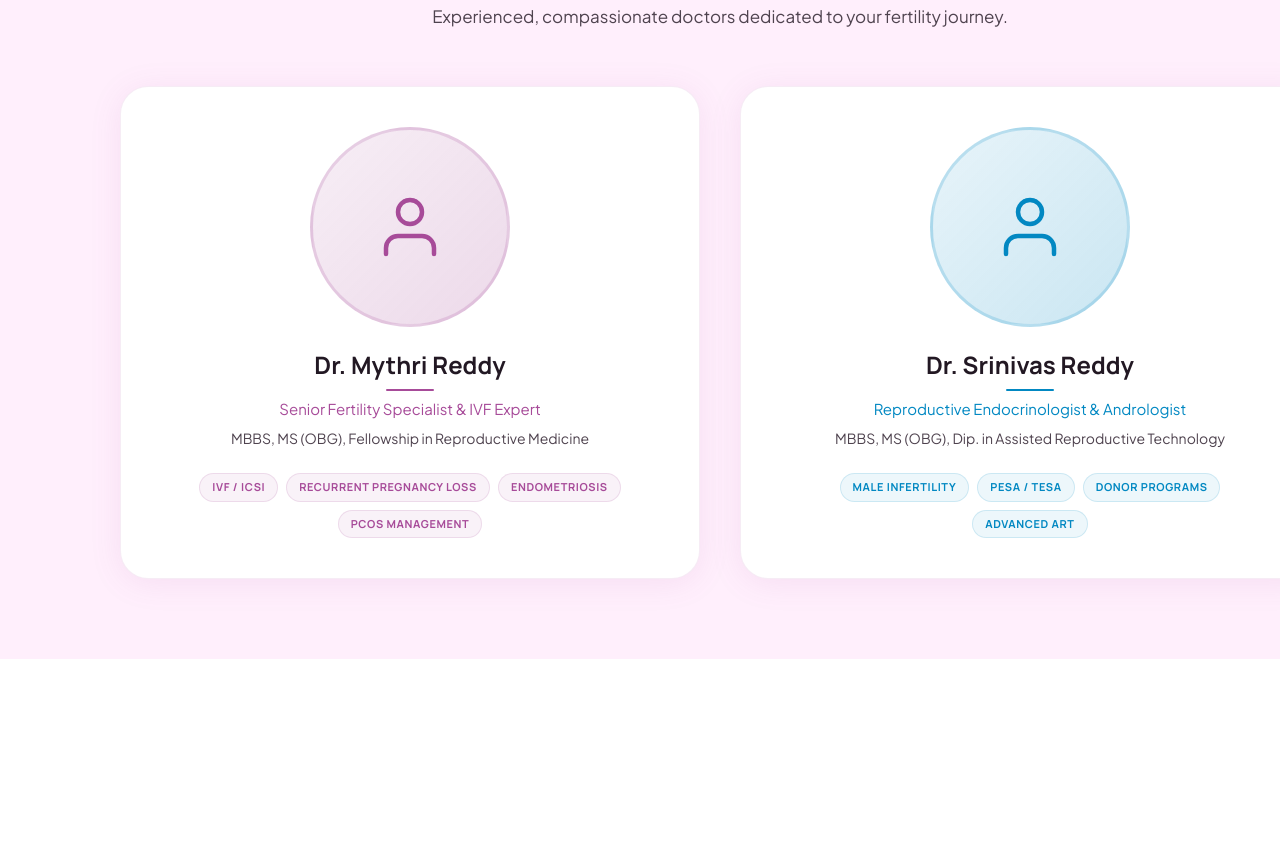
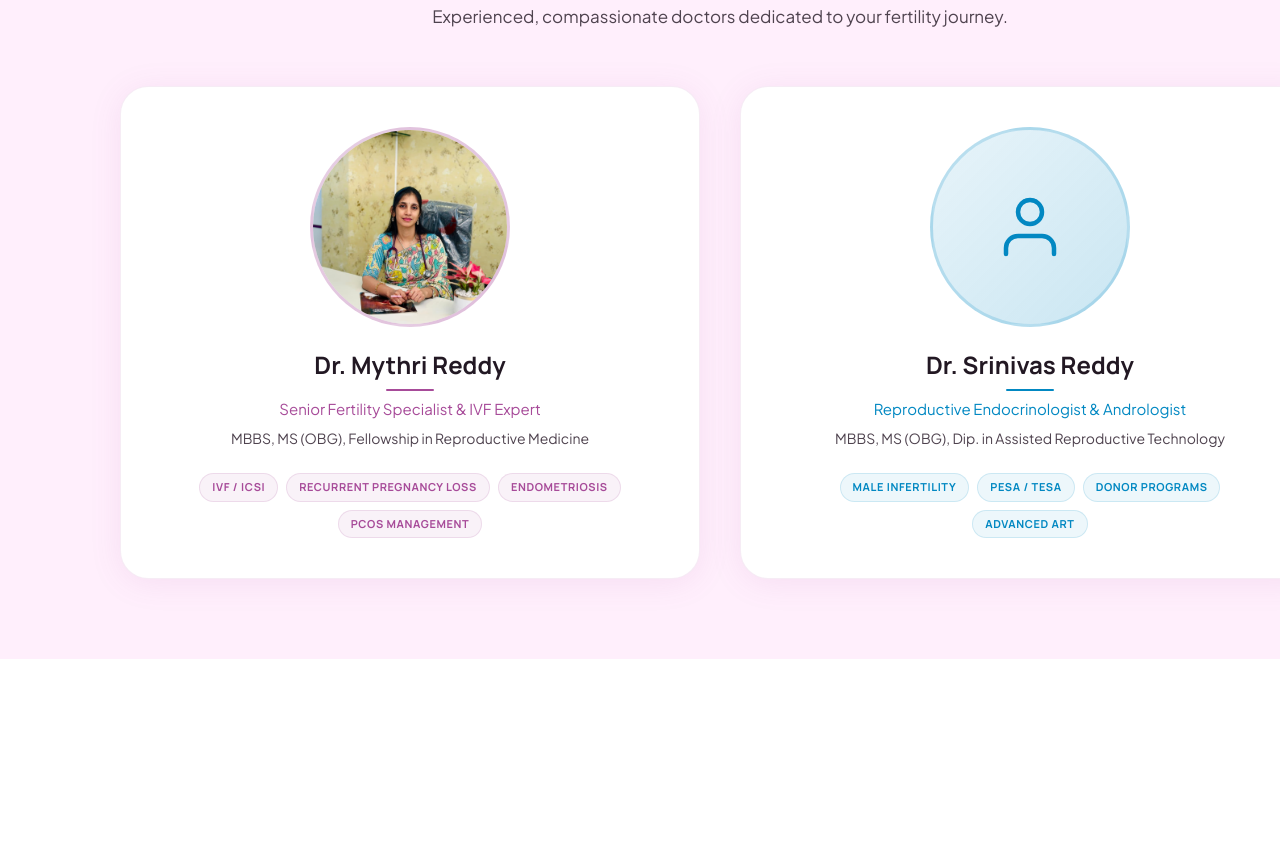
Before and after one commit to Rohithprox/Fertinist_v1, a React (Vite) app: page / in a window 1280 px wide. Shown: the part 1580-2439 px from the top of the page. Built offline with nearby package versions, Linux system fonts and the light colour scheme; a web font is replaced by a local one.

Commit message:
Added Doctor Photo

```diff
--- a/src/imports/HomePage/HomePage.tsx
+++ b/src/imports/HomePage/HomePage.tsx
@@ -3,6 +3,7 @@ import svgPaths from "./svg-vjjq4l2gti";
 import imgCompassionateCare from "./18240dddcbf6c4f7795ef985ee035eeefcb55433.png";
 import imgHappyCouple from "./3ad14ffb65dd2e98b968b5d03edbb1317c95771e.png";
 import imgDoctor from "./a80c7ab28b3375de2899d3aa5a1bf96cfc38fe5f.png";
+import imgDoctorNew from "./WhatsApp Image 2026-05-21 at 11.06.49 AM.jpeg";
 import imgImage from "./c07bed52fb37b7ddaae3cfd4898d9b22b9ad0db7.png";
 import imgGeminiGeneratedImage5Wvf7R5Wvf7R5Wvf1 from "./b6bd2fc974842d66a403aa9f941daba3aa320b37-removebg-preview.png";
 import imgLogoGraphic1 from "./33a9e540ef550c40ed9e368f8cbf4c7140399000.png";
@@ -2937,6 +2938,7 @@ function MeetOurDoctors() {
       qualifications: "MBBS, MS (OBG), Fellowship in Reproductive Medicine",
       specialties: ["IVF / ICSI", "Recurrent Pregnancy Loss", "Endometriosis", "PCOS Management"],
       accent: "#a74b99",
+      photo: imgDoctorNew,
     },
     {
       name: "Dr. Srinivas Reddy",
@@ -2944,6 +2946,7 @@ function MeetOurDoctors() {
       qualifications: "MBBS, MS (OBG), Dip. in Assisted Reproductive Technology",
       specialties: ["Male Infertility", "PESA / TESA", "Donor Programs", "Advanced ART"],
       accent: "#0288c2",
+      photo: null,
     },
   ];
 
@@ -2970,15 +2973,19 @@ function MeetOurDoctors() {
             className="bg-white rounded-[28px] flex flex-col items-center p-[40px] gap-[20px] flex-1 max-w-[580px]"
             style={{ boxShadow: "0 4px 32px rgba(167,75,153,0.10)", border: "1px solid rgba(167,75,153,0.10)" }}
           >
-            {/* Image placeholder */}
+            {/* Doctor photo */}
             <div
-              className="w-[200px] h-[200px] rounded-full flex items-center justify-center shrink-0"
-              style={{ background: `linear-gradient(135deg, ${doc.accent}18, ${doc.accent}35)`, border: `3px solid ${doc.accent}30` }}
+              className="w-[200px] h-[200px] rounded-full overflow-hidden shrink-0 flex items-center justify-center"
+              style={{ border: `3px solid ${doc.accent}30`, background: `linear-gradient(135deg, ${doc.accent}18, ${doc.accent}35)` }}
             >
-              <svg width="72" height="72" viewBox="0 0 24 24" fill="none">
-                <path d="M20 21v-2a4 4 0 00-4-4H8a4 4 0 00-4 4v2" stroke={doc.accent} strokeWidth="1.5" strokeLinecap="round" strokeLinejoin="round" />
-                <circle cx="12" cy="7" r="4" stroke={doc.accent} strokeWidth="1.5" strokeLinecap="round" strokeLinejoin="round" />
-              </svg>
+              {doc.photo ? (
+                <img src={doc.photo} alt={doc.name} className="w-full h-full object-cover object-top" />
+              ) : (
+                <svg width="72" height="72" viewBox="0 0 24 24" fill="none">
+                  <path d="M20 21v-2a4 4 0 00-4-4H8a4 4 0 00-4 4v2" stroke={doc.accent} strokeWidth="1.5" strokeLinecap="round" strokeLinejoin="round" />
+                  <circle cx="12" cy="7" r="4" stroke={doc.accent} strokeWidth="1.5" strokeLinecap="round" strokeLinejoin="round" />
+                </svg>
+              )}
             </div>
 
             {/* Name & title */}
```
Also changed, not shown: src/imports/HomePage/WhatsApp Image 2026-05-21 at 11.06.49 AM.jpeg (added).
